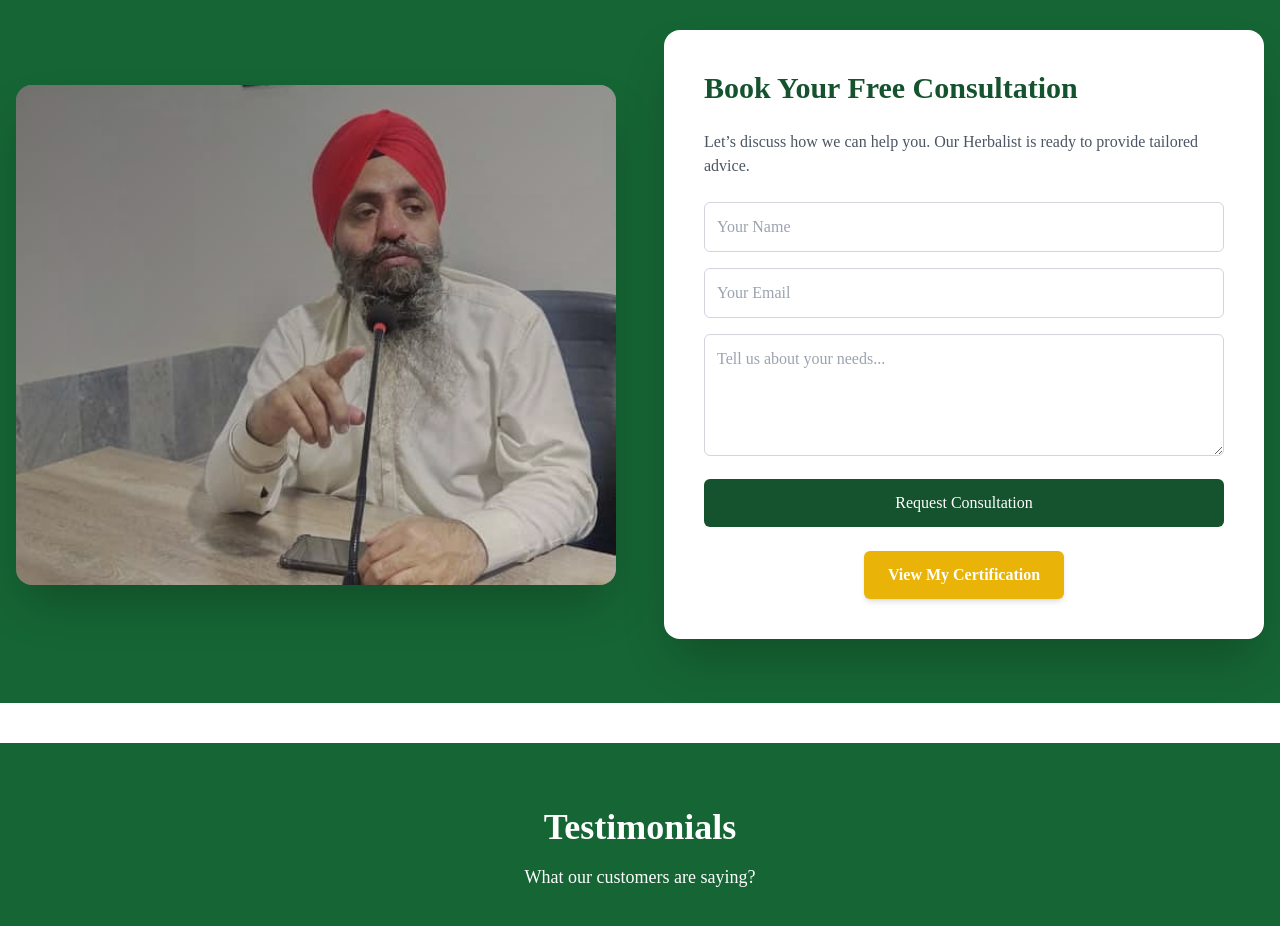
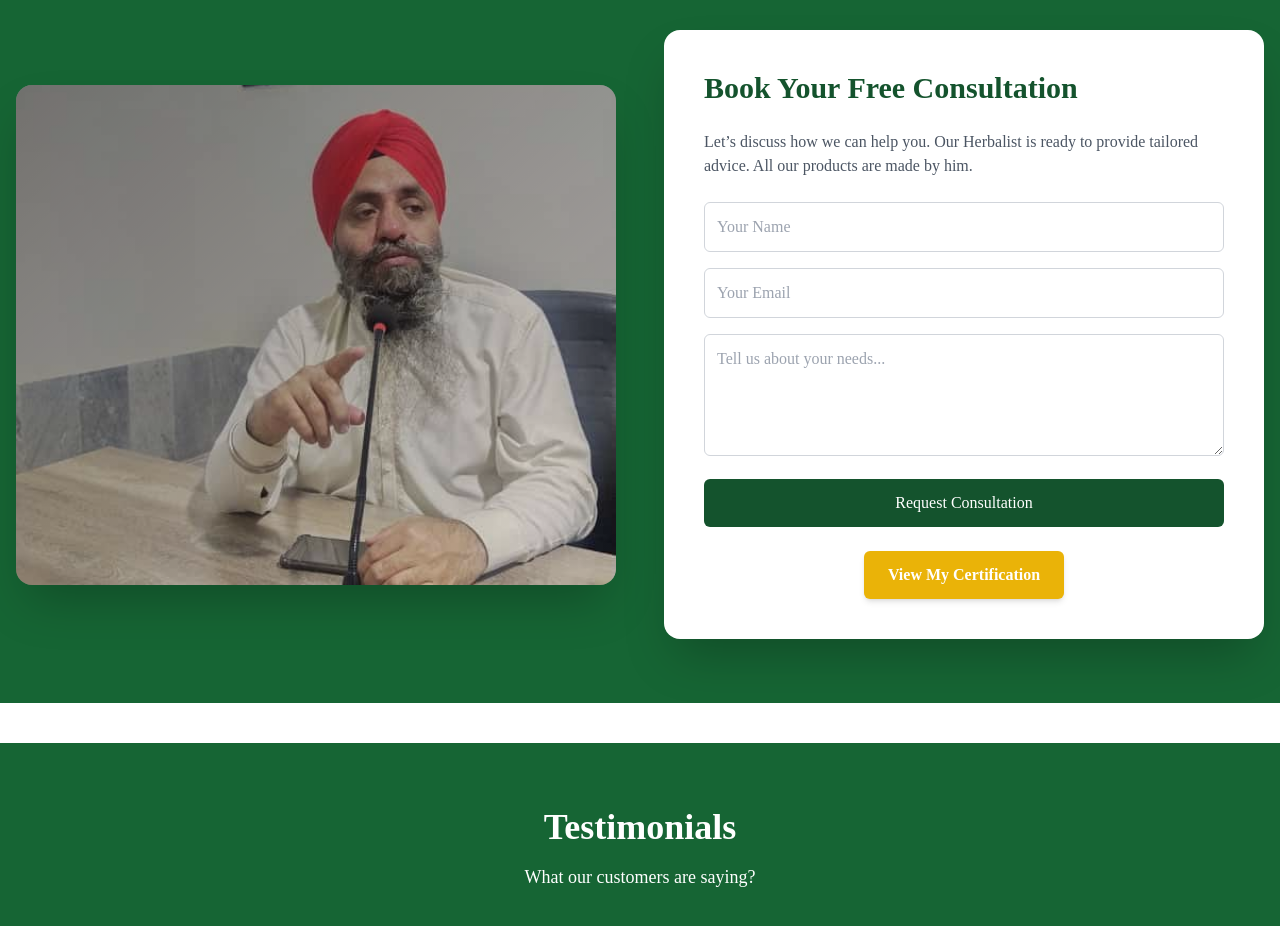
Before and after one commit to Ajwa-Mukhtar/HerbalHub, a React (Vite) app in the folder hospital/: page / in a window 1280 px wide. Shown: the part 2700-3626 px from the top of the page. Built offline with nearby package versions, Linux system fonts and the light colour scheme.

Commit message:
new changes

```diff
--- a/hospital/src/components/Consultation/Consultation.jsx
+++ b/hospital/src/components/Consultation/Consultation.jsx
@@ -79,7 +79,7 @@ const Consultation = () => {
               Book Your Free Consultation
             </h2>
             <p className="text-gray-600 dark:text-gray-300 mb-6">
-              Let’s discuss how we can help you. Our Herbalist is ready to provide tailored advice.
+              Let’s discuss how we can help you. Our Herbalist is ready to provide tailored advice. All our products are made by him.
             </p>
 
             {/* Submission Status Message */}
```
